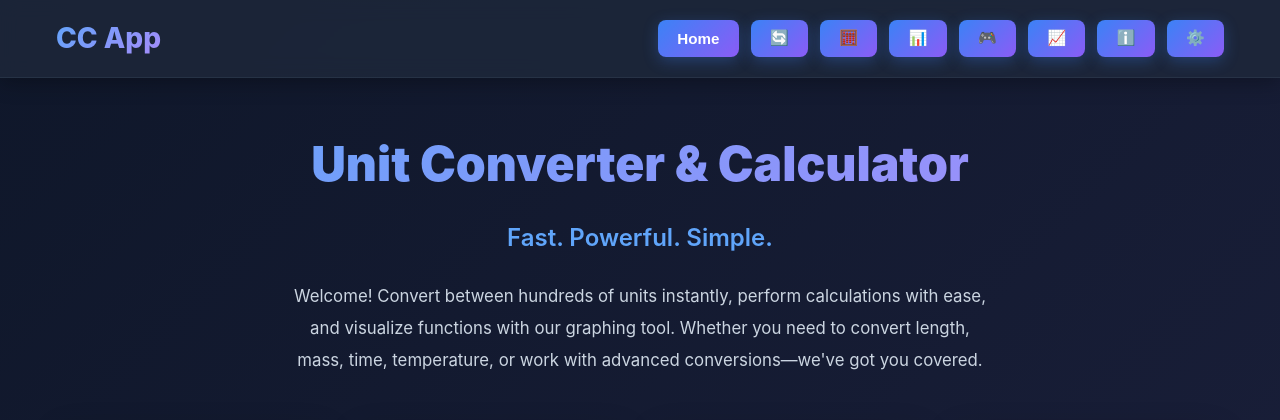
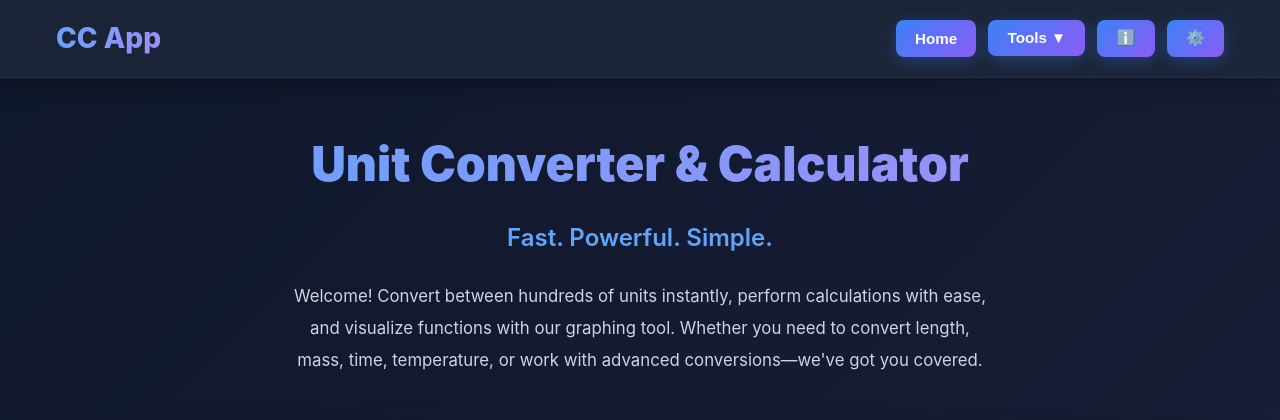
Before and after one commit to codebunny20/CC_Web-App, a Flask app: page / in a window 1280 px wide. Shown: the top 420 px of the page. Run offline with Flask 3, Linux system fonts and the light colour scheme.

Commit message:
Add dropdown menu for tools navigation
Introduced a dropdown menu in the navigation bar to group tool-related navigation buttons. Updated script.js with dropdown open/close logic and click-outside handling, and added corresponding styles in style.css for the dropdown and its items. This improves UI organization and accessibility for tool navigation.

```diff
--- a/static/script.js
+++ b/static/script.js
@@ -1,5 +1,26 @@
+// ============= DROPDOWN MENU =============
+function toggleDropdown() {
+    const dropdown = document.getElementById('toolsDropdown');
+    dropdown.classList.toggle('active');
+}
+
+function closeDropdown() {
+    const dropdown = document.getElementById('toolsDropdown');
+    dropdown.classList.remove('active');
+}
+
+// Close dropdown when clicking outside
+document.addEventListener('click', (e) => {
+    const dropdown = document.getElementById('toolsDropdown');
+    const dropdownContainer = document.querySelector('.dropdown-container');
+    if (!dropdownContainer.contains(e.target)) {
+        closeDropdown();
+    }
+});
+
 // ============= PAGE NAVIGATION =============
 function showPage(pageId) {
+    closeDropdown();
     document.querySelectorAll('.page').forEach(p => p.classList.remove('active'));
     document.getElementById(pageId).classList.add('active');
     window.scrollTo(0, 0);
--- a/static/style.css
+++ b/static/style.css
@@ -88,6 +88,60 @@ body.light-theme {
 .nav-btn:hover {
     transform: translateY(-2px);
     box-shadow: 0 6px 25px rgba(59, 130, 246, 0.5);
+}
+
+/* Dropdown Menu */
+.dropdown-container {
+    position: relative;
+    display: inline-block;
+}
+
+.dropdown-btn {
+    position: relative;
+}
+
+.dropdown-menu {
+    display: none;
+    position: absolute;
+    top: 100%;
+    right: 0;
+    background: rgba(30, 41, 59, 0.95);
+    backdrop-filter: blur(10px);
+    border: 1px solid rgba(96, 165, 250, 0.3);
+    border-radius: 8px;
+    min-width: 220px;
+    margin-top: 0.5rem;
+    box-shadow: 0 8px 32px rgba(0, 0, 0, 0.3);
+    z-index: 1000;
+    overflow: hidden;
+}
+
+.dropdown-menu.active {
+    display: flex;
+    flex-direction: column;
+}
+
+.dropdown-item {
+    padding: 0.85rem 1.2rem;
+    background: transparent;
+    border: none;
+    color: var(--text);
+    cursor: pointer;
+    text-align: left;
+    font-weight: 600;
+    font-size: 0.95rem;
+    transition: all 0.2s ease;
+    white-space: nowrap;
+}
+
+.dropdown-item:hover {
+    background: rgba(96, 165, 250, 0.15);
+    color: var(--primary-light);
+    padding-left: 1.5rem;
+}
+
+.dropdown-item:active {
+    background: rgba(96, 165, 250, 0.25);
 }
 
 /* Main Container */
--- a/templates/index.html
+++ b/templates/index.html
@@ -23,11 +23,19 @@
             <h1>CC App</h1>
             <nav class="nav-buttons">
                 <button class="nav-btn" onclick="goToHome()">Home</button>
-                <button class="nav-btn" onclick="goToConverter()">🔄</button>
-                <button class="nav-btn" onclick="goToCalculator()">🧮</button>
-                <button class="nav-btn" onclick="goToMiscConverter()">📊</button>
-                <button class="nav-btn" onclick="goToGameCalc()">🎮</button>
-                <button class="nav-btn" onclick="goToGraphing()">📈</button>
+
+                <!-- Tools Dropdown -->
+                <div class="dropdown-container">
+                    <button class="nav-btn dropdown-btn" onclick="toggleDropdown()">Tools ▼</button>
+                    <div id="toolsDropdown" class="dropdown-menu">
+                        <button class="dropdown-item" onclick="goToConverter(); closeDropdown()">🔄 Unit Converter</button>
+                        <button class="dropdown-item" onclick="goToCalculator(); closeDropdown()">🧮 Calculator</button>
+                        <button class="dropdown-item" onclick="goToMiscConverter(); closeDropdown()">📊 Misc Converter</button>
+                        <button class="dropdown-item" onclick="goToGameCalc(); closeDropdown()">🎮 Game Calculator</button>
+                        <button class="dropdown-item" onclick="goToGraphing(); closeDropdown()">📈 Graphing</button>
+                    </div>
+                </div>
+
                 <button class="nav-btn" onclick="goToAbout()">ℹ️</button>
                 <button class="nav-btn" onclick="goToSettings()">⚙️</button>
             </nav>
@@ -430,8 +438,8 @@
             </div>
         </div>
 
-        </main>
+    </main>
 
-        <script src="{{ url_for('static', filename='script.js') }}"></script>
-    </body>
-    </html>
+    <script src="{{ url_for('static', filename='script.js') }}"></script>
+</body>
+</html>
```
